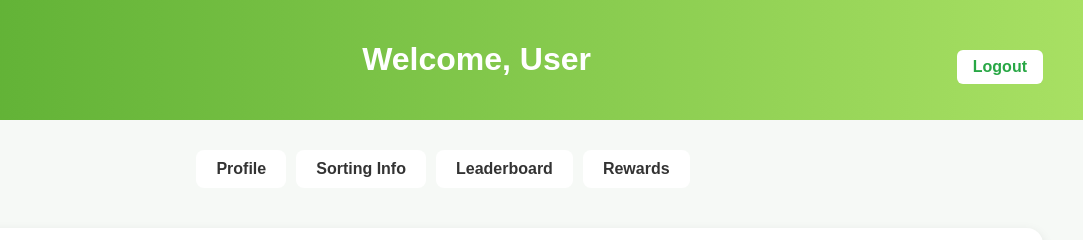
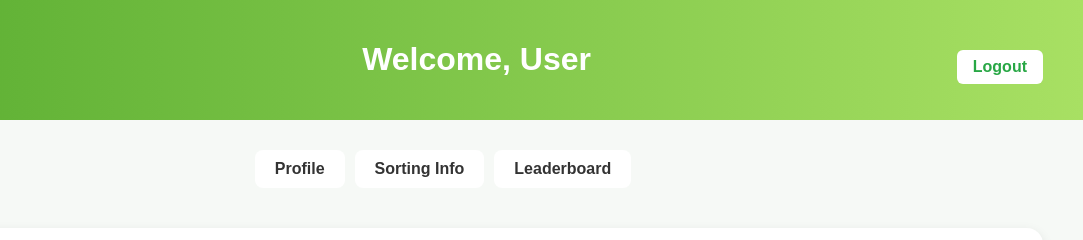
Before and after one commit to hopetoachieve/Scan4swachhta, a website: page Scan4Swachata-main/public/citizendashboard.html in a window 1280 px wide. Shown: the top 240 px of the page, 197-1280 px from the left. Drawn offline with nearby package versions, Linux system fonts and the light colour scheme.

Commit message:
Rewards removed from citizendashboard

```diff
--- a/Scan4Swachata-main/public/citizendashboard.html
+++ b/Scan4Swachata-main/public/citizendashboard.html
@@ -22,7 +22,7 @@
     <button onclick="showSection('profile')">Profile</button>
     <button onclick="showSection('sortinfo')">Sorting Info</button>
     <button onclick="showSection('leaderboard')">Leaderboard</button>
-    <button onclick="showSection('rewards')">Rewards</button>
+
   </nav>
 
   <main class="dashboard-container">
@@ -72,12 +72,6 @@
       </ul>
     </section>
 
-    <section id="rewards" class="section hidden">
-      <h2>Rewards</h2>
-      <p>Congrats! You have earned a ₹50 Coupon.</p>
-    </section>
-  </main>
-
   <script src="js/citizendashboard.js"></script>
 </body>
 </html>
```
